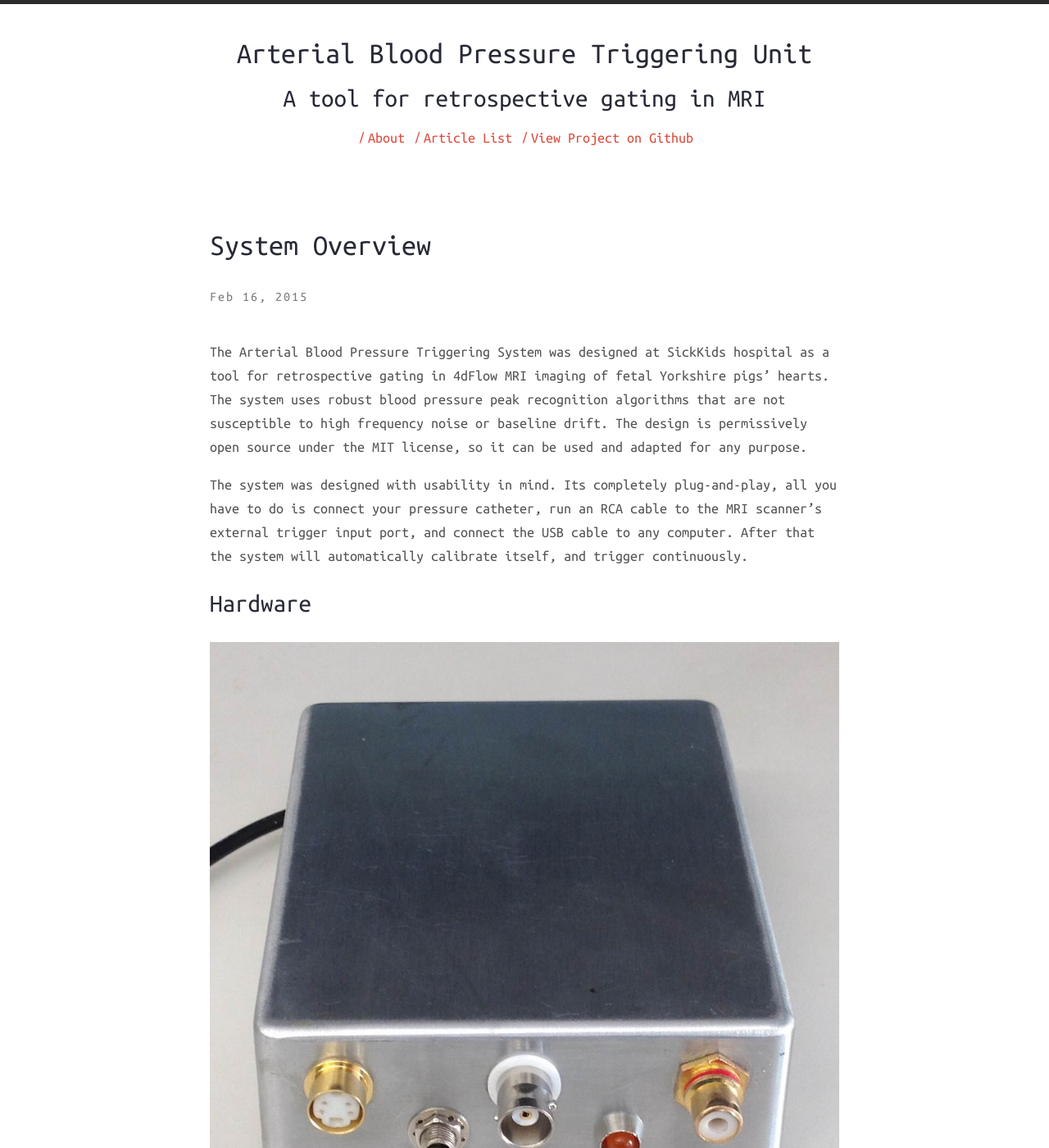
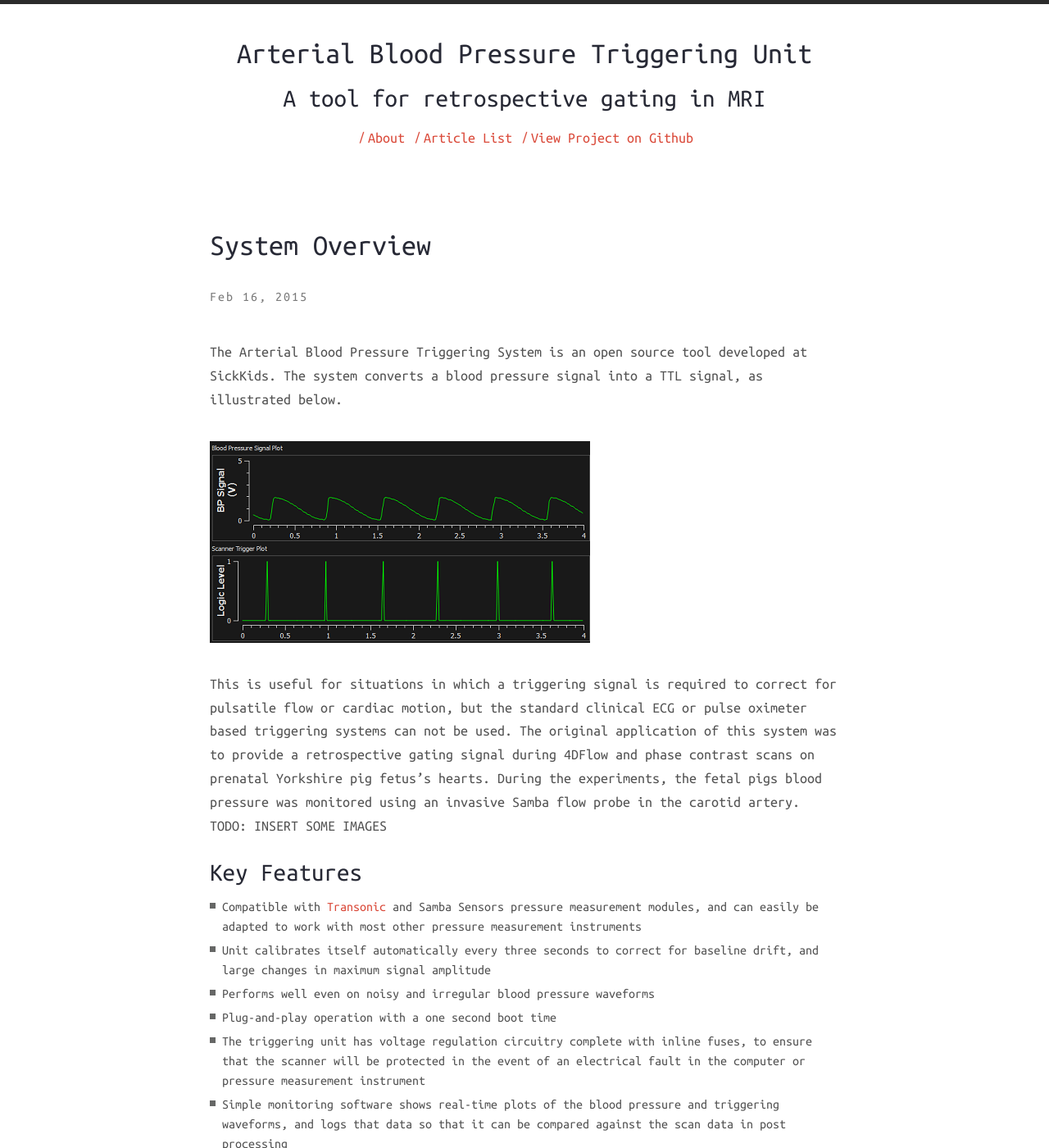
Before and after one commit to JoshBradshaw/Arterial-BP-MRI-Triggering-Unit, a Jekyll site: the page built from _posts/2015-02-16-overview.md, in a window 1280 px wide and 1400 px high. Shown: the whole window at 82% size. Built offline with Jekyll 4.4.1, drawn with Linux system fonts in a browser that asks for light colours; nearby versions of some CDN libraries; some of the changed text lies outside the part shown.

Commit message:
modified overview

```diff
--- a/_posts/2015-02-16-overview.md
+++ b/_posts/2015-02-16-overview.md
@@ -1,19 +1,31 @@
 ---
 layout: post
 title: System Overview
-tagline: "not supporting tagline"
 permalink: overview
 ---
 
-The Arterial Blood Pressure Triggering System was designed at SickKids hospital as a tool for retrospective gating in 4dFlow MRI imaging of fetal Yorkshire pigs' hearts. The system uses robust blood pressure peak recognition algorithms that are not susceptible to high frequency noise or baseline drift. The design is permissively open source under the MIT license, so it can be used and adapted for any purpose.
+The Arterial Blood Pressure Triggering System is an open source tool developed at SickKids. The system converts a blood pressure signal into a TTL signal, as illustrated below.
 
-The system was designed with usability in mind. Its completely plug-and-play, all you have to do is connect your pressure catheter, run an RCA cable to the MRI scanner's external trigger input port, and connect the USB cable to any computer. After that the system will automatically calibrate itself, and trigger continuously.
+![alt text]({{ '/images/bp_vs_ttl.jpg' | prepend: site.baseurl | prepend: site.url }} "illustration of how the triggering system transforms blood pressure signal into TTL signal")
+
+This is useful for situations in which a triggering signal is required to correct for pulsatile flow or cardiac motion, but the standard clinical ECG or pulse oximeter based triggering systems can not be used. The original application of this system was to provide a retrospective gating signal during 4DFlow and phase contrast scans on prenatal Yorkshire pig fetus's hearts. During the experiments, the fetal pigs blood pressure was monitored using an invasive Samba flow probe in the carotid artery. TODO: INSERT SOME IMAGES
+
+## Key Features
+
+* Compatible with [Transonic](http://www.transonic.com/products/research/product/t402t403-multi-channel-research-consoles/) and Samba Sensors pressure measurement modules, and can easily be adapted to work with most other pressure measurement instruments
+* Unit calibrates itself automatically every three seconds to correct for baseline drift, and large changes in maximum signal amplitude
+* Performs well even on noisy and irregular blood pressure waveforms
+* Plug-and-play operation with a one second boot time
+* The triggering unit has voltage regulation circuitry complete with inline fuses, to ensure that the scanner will be protected in the event of an electrical fault in the computer or pressure measurement instrument
+* Simple monitoring software shows real-time plots of the blood pressure and triggering waveforms, and logs that data so that it can be compared against the scan data in post processing
 
 ## Hardware
 
+The triggering unit is shown below:
+
 ![alt text]({{ '/images/finished_build.JPG' | prepend: site.baseurl | prepend: site.url }}  "triggering unit photo")
 
-The triggering unit (pictured above) is a small self contained unit. The connectors are:
+The connections on the front panel of the triggering unit are:
 
 Samba Sensor Input (s-video)  | Transonic Sensor Input (BNC) | External Trigger Out (RCA)
 ----------------------------- | ---------------------------- | --------------------------
@@ -23,17 +35,16 @@ The triggering unit is compatible with:
 1. [Transonic T402/T403 Pressure Measurement Systems](http://www.transonic.com/products/research/product/t402t403-multi-channel-research-consoles/)
 2. Samba Sensors: Samba 202 Pressure Measurement System (no longer available)
 
-The unit can easily be adapted to be compatible with most other blood pressure measurement systems, feel free to email me at joshbradshaw11@gmail.com with questions about your research application.
-
-At SickKids our primary research MRI scanner is the Siemens Magnetom Trio with a field strength of 3T, so the triggering units's TTL output to the scanner is calibrated to meet or exceed all of the parameters given in Siemen's timing diagram (taken from the latest version of the Magnetom Trio operating manual):
-
-![alt text]({{ 'siemens_external_trigger (1).png'  | prepend: site.baseurl | prepend: site.url }}  "screenshot of Siemens timing diagram taken from the scanner's operating manual")
-
-The triggering unit has voltage regulation circuitry complete with inline fuses, to ensuring that the scanner will be protected in the event of an electrical fault in the computer or pressure measurement instrument.
-
+The unit can easily be adapted to be compatible with virtually any other blood pressure measurement system, feel free to email me at joshbradshaw11@gmail.com with questions about your research application.
 
 ## Monitoring Software
 
 The monitoring software is not required to use the triggering unit, but it is very useful. The top chart animation shows the input signal from the pressure catheter, and the bottom chart animation shows the triggering signal that's been sent to the scanner. These charts are updated in real-time with <20ms of delay, so you'll be aware of any irregular heartbeats, or problems with the pressure catheter, right as they happen. Every run of the triggering unit is logged with time and date stamps, so it can be compared with the MRI data in post processing if required.
 
 ![alt text]({{ '/images/monitoring_system.png' | prepend: site.baseurl | prepend: site.url }} "Screenshot of monitoring system display")
+
+## Scanner compatibility
+
+The SickKids research MRI scanner is the Siemens Magnetom Trio with a field strength of 3T, so the triggering unit's TTL output is calibrated to meet or exceed all of the parameters given in Siemen's timing diagram (taken from the latest version of the Magnetom Trio operating manual). The TTL pulses sent by the unit are 20ms in duration at 3.3V, which should be sufficient for most MRI scanners.
+
+![alt text]({{ '/images/siemens_external_trigger (1).png'  | prepend: site.baseurl | prepend: site.url }}  "screenshot of Siemens timing diagram taken from the scanner's operating manual")
```
Also changed, not shown: images/bp_vs_ttl.jpg (added), images/finished_build.JPG.
